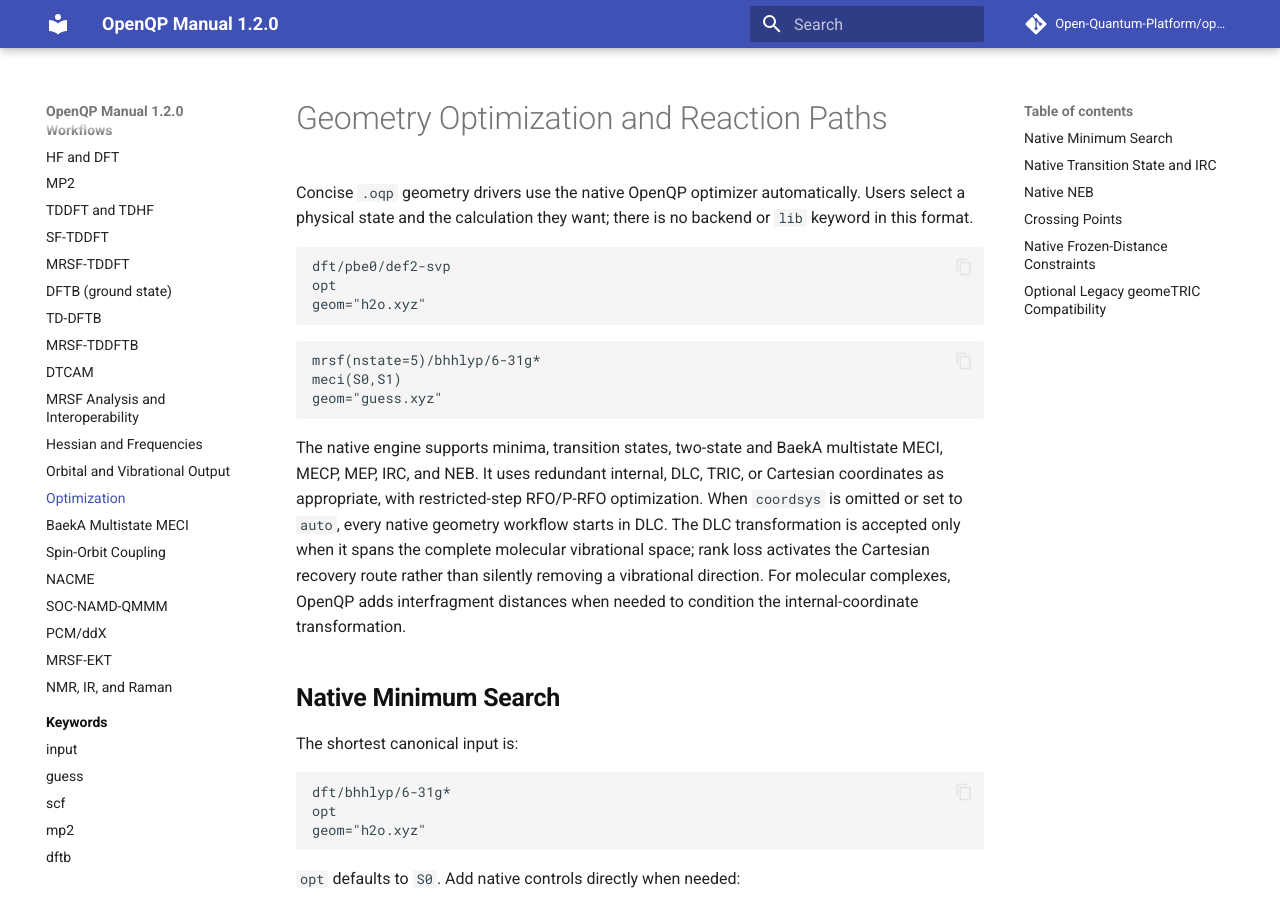
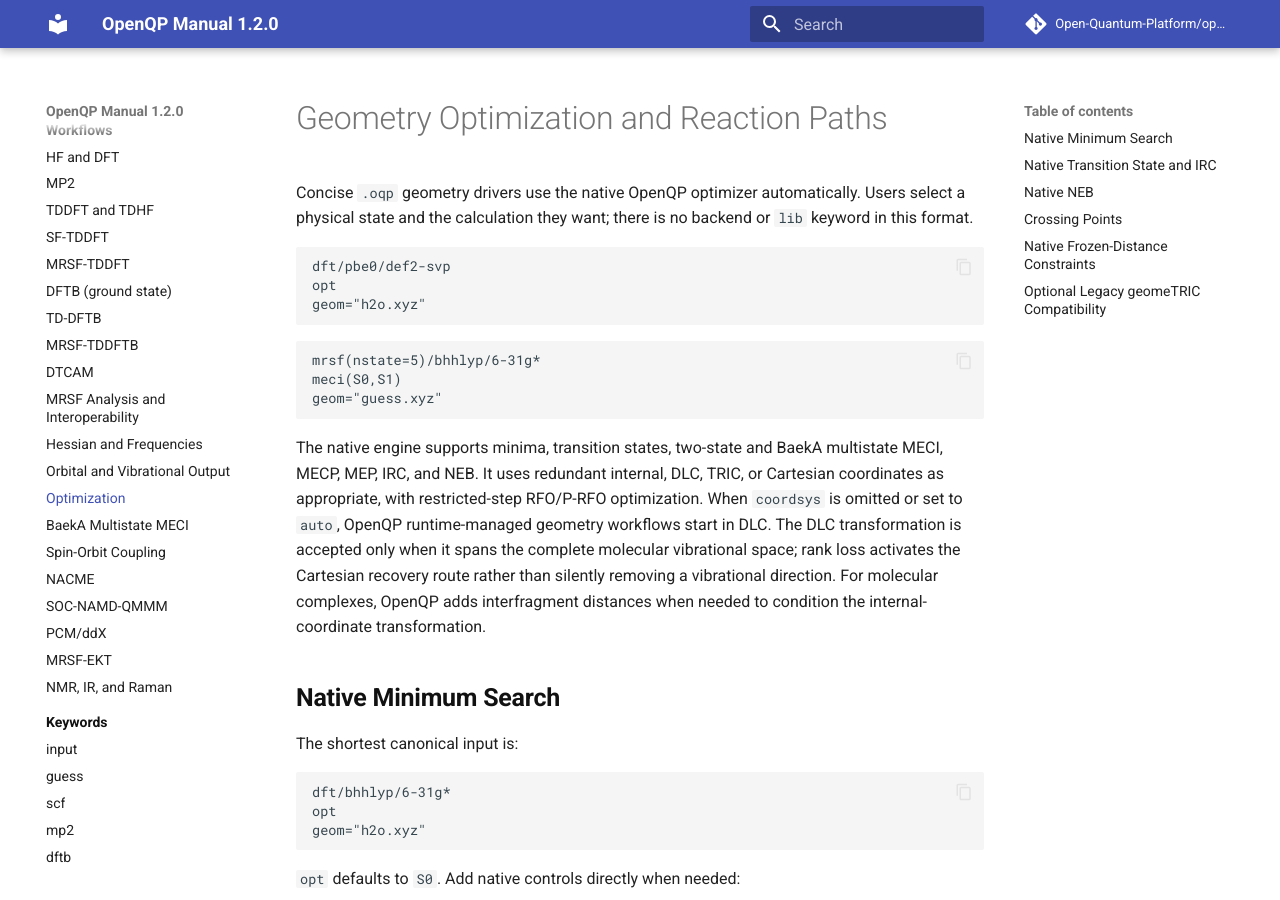
Before and after one commit to Open-Quantum-Platform/openqp-docs, an MkDocs documentation site: the page built from docs/workflows/optimization.md, in a window 1280 px wide and 900 px high. Built offline with MkDocs 1.6.1 and Material for MkDocs 9.7.7, drawn with Linux system fonts in a browser that asks for light colours; comment, search, counter and statistics services are not loaded.

Commit message:
docs: scope DLC default to managed workflows

```diff
--- a/docs/workflows/optimization.md
+++ b/docs/workflows/optimization.md
@@ -19,9 +19,10 @@
 The native engine supports minima, transition states, two-state and BaekA
 multistate MECI, MECP, MEP, IRC, and NEB. It uses redundant internal, DLC,
 TRIC, or Cartesian coordinates as appropriate, with restricted-step RFO/P-RFO
-optimization. When `coordsys` is omitted or set to `auto`, every native
-geometry workflow starts in DLC. The DLC transformation is accepted only when
-it spans the complete molecular vibrational space; rank loss activates the
+optimization. When `coordsys` is omitted or set to `auto`, OpenQP
+runtime-managed geometry workflows start in DLC. The DLC transformation is
+accepted only when it spans the complete molecular vibrational space; rank
+loss activates the
 Cartesian recovery route rather than silently removing a vibrational
 direction. For molecular complexes, OpenQP adds interfragment distances when
 needed to condition the internal-coordinate transformation.
```
